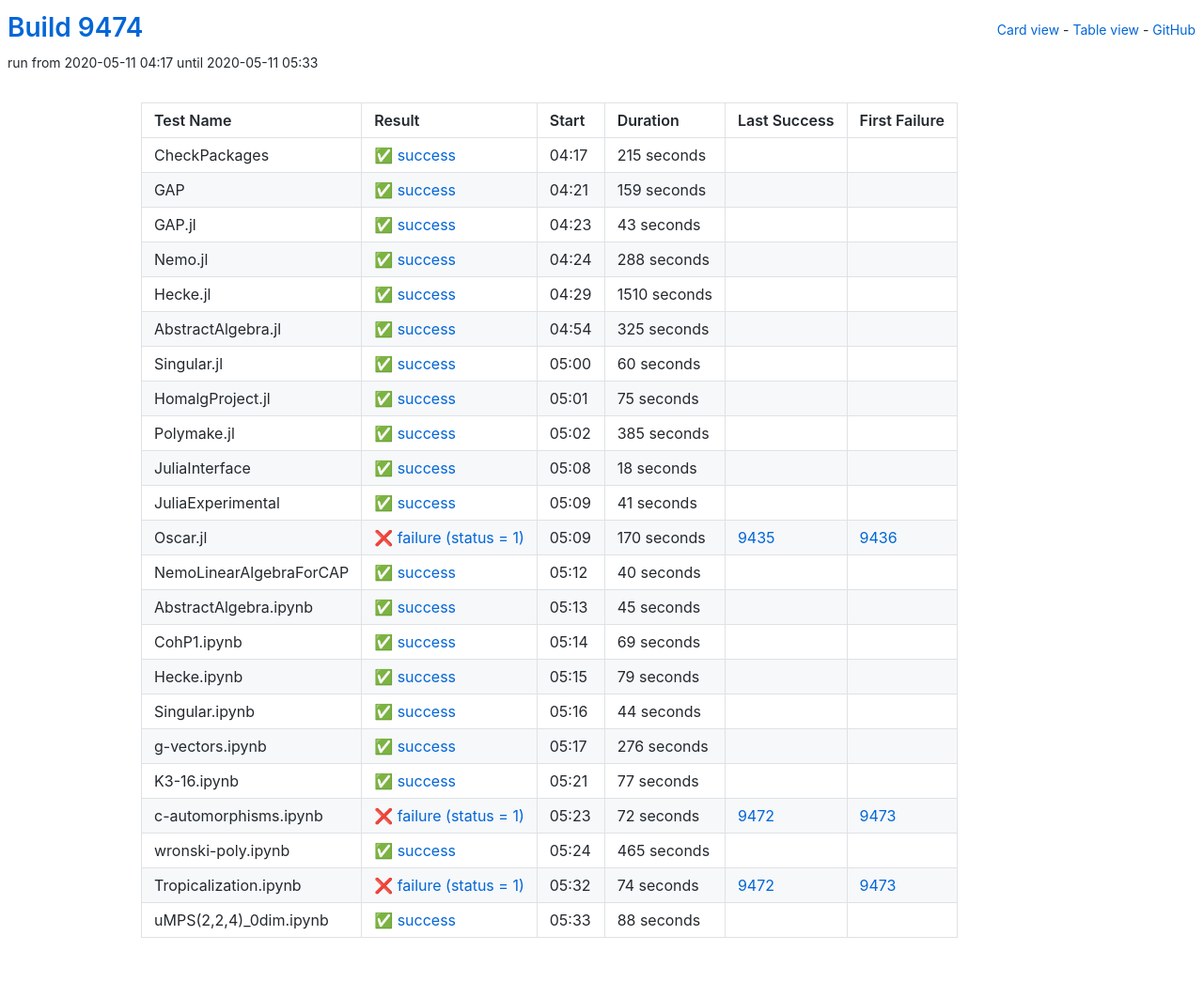
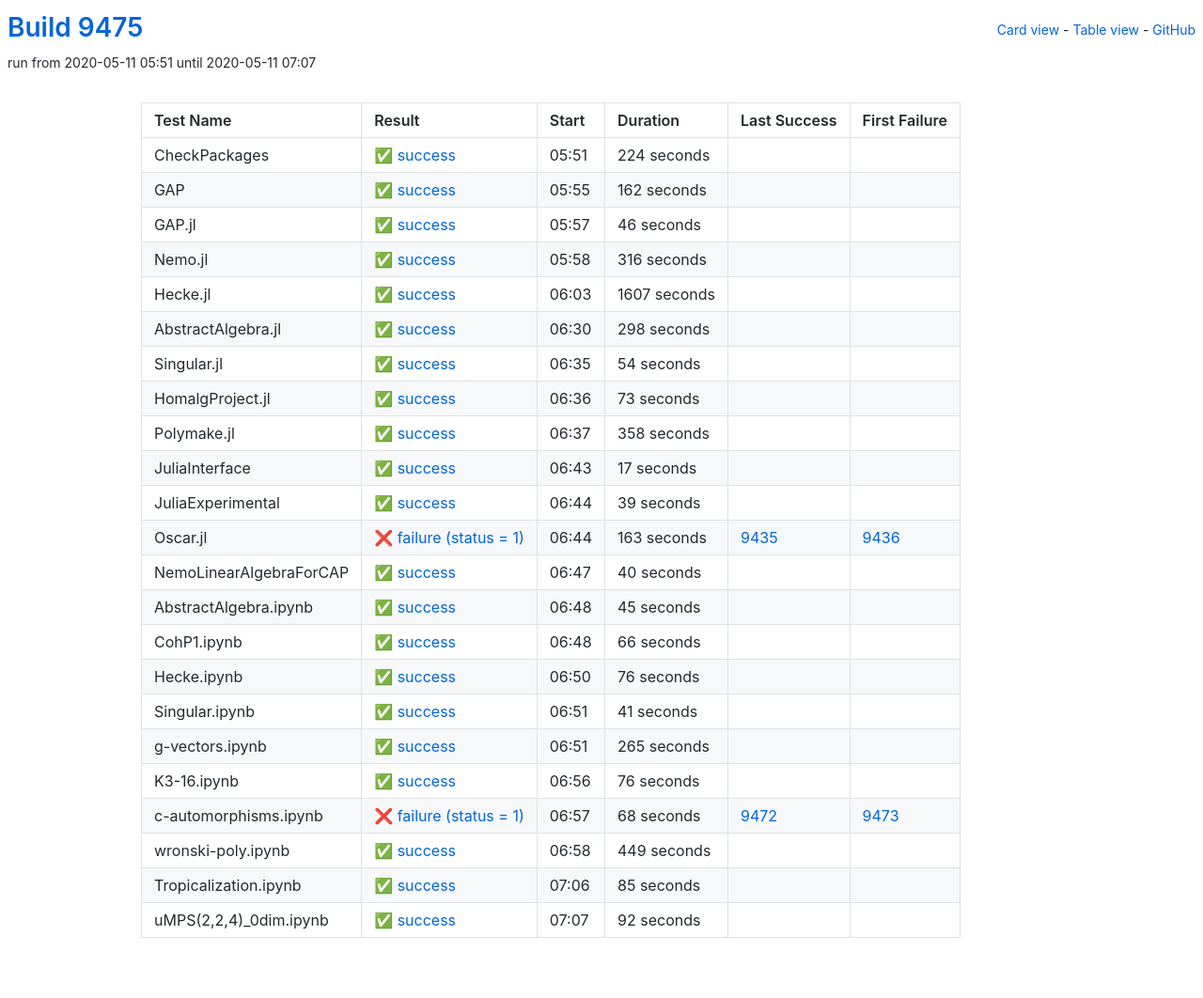
Before and after one commit to oscar-system/oscar-ci-status, a Jekyll site: the page built from table.html, in a window 1280 px wide. Shown: the whole page at 94% size. Built offline with Jekyll 4.4.1, drawn with Linux system fonts in a browser that asks for light colours.

Commit message:
Build 9475

```diff
--- a/_data/ci.yml
+++ b/_data/ci.yml
@@ -1,149 +1,149 @@
-build: 9474
-build_url: https://oscarci.mathematik.uni-kl.de/job/oscar/9474/
+build: 9475
+build_url: https://oscarci.mathematik.uni-kl.de/job/oscar/9475/
 job: oscar
 tests:
-- duration: 215
+- duration: 224
   exitcode: 0
   first_failure: false
   first_failure_url: null
   id: checkpackages
   last_success: false
   last_success_url: null
-  log: https://oscarci.mathematik.uni-kl.de/job/oscar/9474/artifact/logs/build-9474/CheckPackages.log
+  log: https://oscarci.mathematik.uni-kl.de/job/oscar/9475/artifact/logs/build-9475/CheckPackages.log
   name: CheckPackages
-  start: 2020-05-11 04:17
+  start: 2020-05-11 05:51
   status: success
   success: true
-- duration: 159
+- duration: 162
   exitcode: 0
   first_failure: false
   first_failure_url: null
   id: gap
   last_success: false
   last_success_url: null
-  log: https://oscarci.mathematik.uni-kl.de/job/oscar/9474/artifact/logs/build-9474/GAP.log
+  log: https://oscarci.mathematik.uni-kl.de/job/oscar/9475/artifact/logs/build-9475/GAP.log
   name: GAP
-  start: 2020-05-11 04:21
+  start: 2020-05-11 05:55
   status: success
   success: true
-- duration: 43
+- duration: 46
   exitcode: 0
   first_failure: false
   first_failure_url: null
   id: gap-jl
   last_success: false
   last_success_url: null
-  log: https://oscarci.mathematik.uni-kl.de/job/oscar/9474/artifact/logs/build-9474/GAP.jl.log
+  log: https://oscarci.mathematik.uni-kl.de/job/oscar/9475/artifact/logs/build-9475/GAP.jl.log
   name: GAP.jl
-  start: 2020-05-11 04:23
+  start: 2020-05-11 05:57
   status: success
   success: true
-- duration: 288
+- duration: 316
   exitcode: 0
   first_failure: false
   first_failure_url: null
   id: nemo-jl
   last_success: false
   last_success_url: null
-  log: https://oscarci.mathematik.uni-kl.de/job/oscar/9474/artifact/logs/build-9474/Nemo.jl.log
+  log: https://oscarci.mathematik.uni-kl.de/job/oscar/9475/artifact/logs/build-9475/Nemo.jl.log
   name: Nemo.jl
-  start: 2020-05-11 04:24
+  start: 2020-05-11 05:58
   status: success
   success: true
-- duration: 1510
+- duration: 1607
   exitcode: 0
   first_failure: false
   first_failure_url: null
   id: hecke-jl
   last_success: false
   last_success_url: null
-  log: https://oscarci.mathematik.uni-kl.de/job/oscar/9474/artifact/logs/build-9474/Hecke.jl.log
+  log: https://oscarci.mathematik.uni-kl.de/job/oscar/9475/artifact/logs/build-9475/Hecke.jl.log
   name: Hecke.jl
-  start: 2020-05-11 04:29
+  start: 2020-05-11 06:03
   status: success
   success: true
-- duration: 325
+- duration: 298
   exitcode: 0
   first_failure: false
   first_failure_url: null
   id: abstractalgebra-jl
   last_success: false
   last_success_url: null
-  log: https://oscarci.mathematik.uni-kl.de/job/oscar/9474/artifact/logs/build-9474/AbstractAlgebra.jl.log
+  log: https://oscarci.mathematik.uni-kl.de/job/oscar/9475/artifact/logs/build-9475/AbstractAlgebra.jl.log
   name: AbstractAlgebra.jl
-  start: 2020-05-11 04:54
+  start: 2020-05-11 06:30
   status: success
   success: true
-- duration: 60
+- duration: 54
   exitcode: 0
   first_failure: false
   first_failure_url: null
   id: singular-jl
   last_success: false
   last_success_url: null
-  log: https://oscarci.mathematik.uni-kl.de/job/oscar/9474/artifact/logs/build-9474/Singular.jl.log
+  log: https://oscarci.mathematik.uni-kl.de/job/oscar/9475/artifact/logs/build-9475/Singular.jl.log
   name: Singular.jl
-  start: 2020-05-11 05:00
+  start: 2020-05-11 06:35
   status: success
   success: true
-- duration: 75
+- duration: 73
   exitcode: 0
   first_failure: false
   first_failure_url: null
   id: homalgproject-jl
   last_success: false
   last_success_url: null
-  log: https://oscarci.mathematik.uni-kl.de/job/oscar/9474/artifact/logs/build-9474/HomalgProject.jl.log
+  log: https://oscarci.mathematik.uni-kl.de/job/oscar/9475/artifact/logs/build-9475/HomalgProject.jl.log
   name: HomalgProject.jl
-  start: 2020-05-11 05:01
+  start: 2020-05-11 06:36
   status: success
   success: true
-- duration: 385
+- duration: 358
   exitcode: 0
   first_failure: false
   first_failure_url: null
   id: polymake-jl
   last_success: false
   last_success_url: null
-  log: https://oscarci.mathematik.uni-kl.de/job/oscar/9474/artifact/logs/build-9474/Polymake.jl.log
+  log: https://oscarci.mathematik.uni-kl.de/job/oscar/9475/artifact/logs/build-9475/Polymake.jl.log
   name: Polymake.jl
-  start: 2020-05-11 05:02
+  start: 2020-05-11 06:37
   status: success
   success: true
-- duration: 18
+- duration: 17
   exitcode: 0
   first_failure: false
   first_failure_url: null
   id: juliainterface
   last_success: false
   last_success_url: null
-  log: https://oscarci.mathematik.uni-kl.de/job/oscar/9474/artifact/logs/build-9474/JuliaInterface.log
+  log: https://oscarci.mathematik.uni-kl.de/job/oscar/9475/artifact/logs/build-9475/JuliaInterface.log
   name: JuliaInterface
-  start: 2020-05-11 05:08
+  start: 2020-05-11 06:43
   status: success
   success: true
-- duration: 41
+- duration: 39
   exitcode: 0
   first_failure: false
   first_failure_url: null
   id: juliaexperimental
   last_success: false
   last_success_url: null
-  log: https://oscarci.mathematik.uni-kl.de/job/oscar/9474/artifact/logs/build-9474/JuliaExperimental.log
+  log: https://oscarci.mathematik.uni-kl.de/job/oscar/9475/artifact/logs/build-9475/JuliaExperimental.log
   name: JuliaExperimental
-  start: 2020-05-11 05:09
+  start: 2020-05-11 06:44
   status: success
   success: true
-- duration: 170
+- duration: 163
   exitcode: 1
   first_failure: 9436
   first_failure_url: https://oscarci.mathematik.uni-kl.de/job/oscar/9436/
   id: oscar-jl
   last_success: 9435
   last_success_url: https://oscarci.mathematik.uni-kl.de/job/oscar/9435/
-  log: https://oscarci.mathematik.uni-kl.de/job/oscar/9474/artifact/logs/build-9474/Oscar.jl.log
+  log: https://oscarci.mathematik.uni-kl.de/job/oscar/9475/artifact/logs/build-9475/Oscar.jl.log
   name: Oscar.jl
-  start: 2020-05-11 05:09
+  start: 2020-05-11 06:44
   status: failure
   success: false
 - duration: 40
@@ -153,9 +153,9 @@ tests:
   id: nemolinearalgebraforcap
   last_success: false
   last_success_url: null
-  log: https://oscarci.mathematik.uni-kl.de/job/oscar/9474/artifact/logs/build-9474/NemoLinearAlgebraForCAP.log
+  log: https://oscarci.mathematik.uni-kl.de/job/oscar/9475/artifact/logs/build-9475/NemoLinearAlgebraForCAP.log
   name: NemoLinearAlgebraForCAP
-  start: 2020-05-11 05:12
+  start: 2020-05-11 06:47
   status: success
   success: true
 - duration: 45
@@ -165,116 +165,116 @@ tests:
   id: abstractalgebra-ipynb
   last_success: false
   last_success_url: null
-  log: https://oscarci.mathematik.uni-kl.de/job/oscar/9474/artifact/logs/build-9474/AbstractAlgebra.ipynb.log
+  log: https://oscarci.mathematik.uni-kl.de/job/oscar/9475/artifact/logs/build-9475/AbstractAlgebra.ipynb.log
   name: AbstractAlgebra.ipynb
-  start: 2020-05-11 05:13
+  start: 2020-05-11 06:48
   status: success
   success: true
-- duration: 69
+- duration: 66
   exitcode: 0
   first_failure: false
   first_failure_url: null
   id: cohp1-ipynb
   last_success: false
   last_success_url: null
-  log: https://oscarci.mathematik.uni-kl.de/job/oscar/9474/artifact/logs/build-9474/CohP1.ipynb.log
+  log: https://oscarci.mathematik.uni-kl.de/job/oscar/9475/artifact/logs/build-9475/CohP1.ipynb.log
   name: CohP1.ipynb
-  start: 2020-05-11 05:14
+  start: 2020-05-11 06:48
   status: success
   success: true
-- duration: 79
+- duration: 76
   exitcode: 0
   first_failure: false
   first_failure_url: null
   id: hecke-ipynb
   last_success: false
   last_success_url: null
-  log: https://oscarci.mathematik.uni-kl.de/job/oscar/9474/artifact/logs/build-9474/Hecke.ipynb.log
+  log: https://oscarci.mathematik.uni-kl.de/job/oscar/9475/artifact/logs/build-9475/Hecke.ipynb.log
   name: Hecke.ipynb
-  start: 2020-05-11 05:15
+  start: 2020-05-11 06:50
   status: success
   success: true
-- duration: 44
+- duration: 41
   exitcode: 0
   first_failure: false
   first_failure_url: null
   id: singular-ipynb
   last_success: false
   last_success_url: null
-  log: https://oscarci.mathematik.uni-kl.de/job/oscar/9474/artifact/logs/build-9474/Singular.ipynb.log
+  log: https://oscarci.mathematik.uni-kl.de/job/oscar/9475/artifact/logs/build-9475/Singular.ipynb.log
   name: Singular.ipynb
-  start: 2020-05-11 05:16
+  start: 2020-05-11 06:51
   status: success
   success: true
-- duration: 276
+- duration: 265
   exitcode: 0
   first_failure: false
   first_failure_url: null
   id: g-vectors-ipynb
   last_success: false
   last_success_url: null
-  log: https://oscarci.mathematik.uni-kl.de/job/oscar/9474/artifact/logs/build-9474/g-vectors.ipynb.log
+  log: https://oscarci.mathematik.uni-kl.de/job/oscar/9475/artifact/logs/build-9475/g-vectors.ipynb.log
   name: g-vectors.ipynb
-  start: 2020-05-11 05:17
+  start: 2020-05-11 06:51
   status: success
   success: true
-- duration: 77
+- duration: 76
   exitcode: 0
   first_failure: false
   first_failure_url: null
   id: k3-16-ipynb
   last_success: false
   last_success_url: null
-  log: https://oscarci.mathematik.uni-kl.de/job/oscar/9474/artifact/logs/build-9474/K3-16.ipynb.log
+  log: https://oscarci.mathematik.uni-kl.de/job/oscar/9475/artifact/logs/build-9475/K3-16.ipynb.log
   name: K3-16.ipynb
-  start: 2020-05-11 05:21
+  start: 2020-05-11 06:56
   status: success
   success: true
-- duration: 72
+- duration: 68
   exitcode: 1
   first_failure: 9473
   first_failure_url: https://oscarci.mathematik.uni-kl.de/job/oscar/9473/
   id: c-automorphisms-ipynb
   last_success: 9472
   last_success_url: https://oscarci.mathematik.uni-kl.de/job/oscar/9472/
-  log: https://oscarci.mathematik.uni-kl.de/job/oscar/9474/artifact/logs/build-9474/c-automorphisms.ipynb.log
+  log: https://oscarci.mathematik.uni-kl.de/job/oscar/9475/artifact/logs/build-9475/c-automorphisms.ipynb.log
   name: c-automorphisms.ipynb
-  start: 2020-05-11 05:23
+  start: 2020-05-11 06:57
   status: failure
   success: false
-- duration: 465
+- duration: 449
   exitcode: 0
   first_failure: false
   first_failure_url: null
   id: wronski-poly-ipynb
   last_success: false
   last_success_url: null
-  log: https://oscarci.mathematik.uni-kl.de/job/oscar/9474/artifact/logs/build-9474/wronski-poly.ipynb.log
+  log: https://oscarci.mathematik.uni-kl.de/job/oscar/9475/artifact/logs/build-9475/wronski-poly.ipynb.log
   name: wronski-poly.ipynb
-  start: 2020-05-11 05:24
+  start: 2020-05-11 06:58
   status: success
   success: true
-- duration: 74
-  exitcode: 1
-  first_failure: 9473
-  first_failure_url: https://oscarci.mathematik.uni-kl.de/job/oscar/9473/
+- duration: 85
+  exitcode: 0
+  first_failure: false
+  first_failure_url: null
   id: tropicalization-ipynb
-  last_success: 9472
-  last_success_url: https://oscarci.mathematik.uni-kl.de/job/oscar/9472/
-  log: https://oscarci.mathematik.uni-kl.de/job/oscar/9474/artifact/logs/build-9474/Tropicalization.ipynb.log
+  last_success: false
+  last_success_url: null
+  log: https://oscarci.mathematik.uni-kl.de/job/oscar/9475/artifact/logs/build-9475/Tropicalization.ipynb.log
   name: Tropicalization.ipynb
-  start: 2020-05-11 05:32
-  status: failure
-  success: false
-- duration: 88
+  start: 2020-05-11 07:06
+  status: success
+  success: true
+- duration: 92
   exitcode: 0
   first_failure: false
   first_failure_url: null
   id: umps-2-2-4-0dim-ipynb
   last_success: false
   last_success_url: null
-  log: https://oscarci.mathematik.uni-kl.de/job/oscar/9474/artifact/logs/build-9474/uMPS-2-2-4-_0dim.ipynb.log
+  log: https://oscarci.mathematik.uni-kl.de/job/oscar/9475/artifact/logs/build-9475/uMPS-2-2-4-_0dim.ipynb.log
   name: uMPS(2,2,4)_0dim.ipynb
-  start: 2020-05-11 05:33
+  start: 2020-05-11 07:07
   status: success
   success: true
```
Also changed, not shown: README.md.
